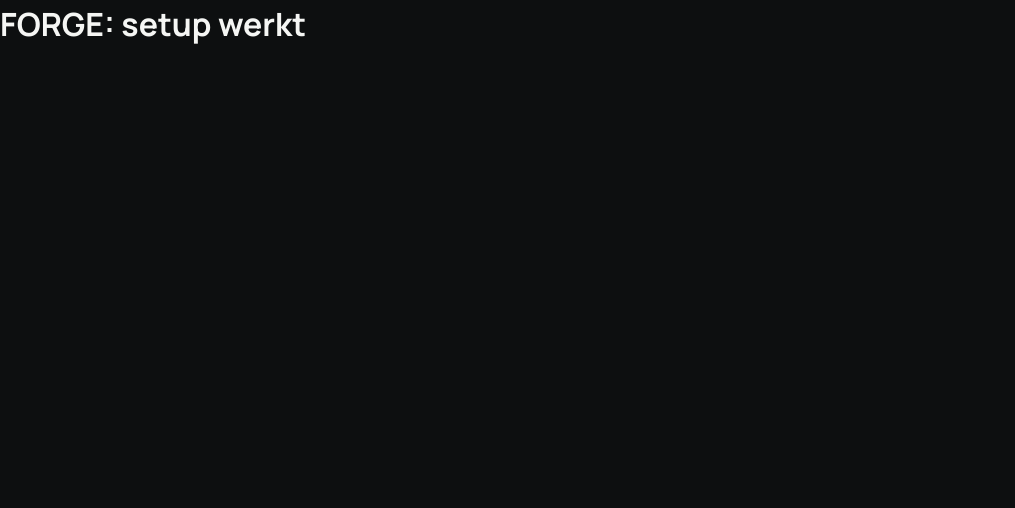
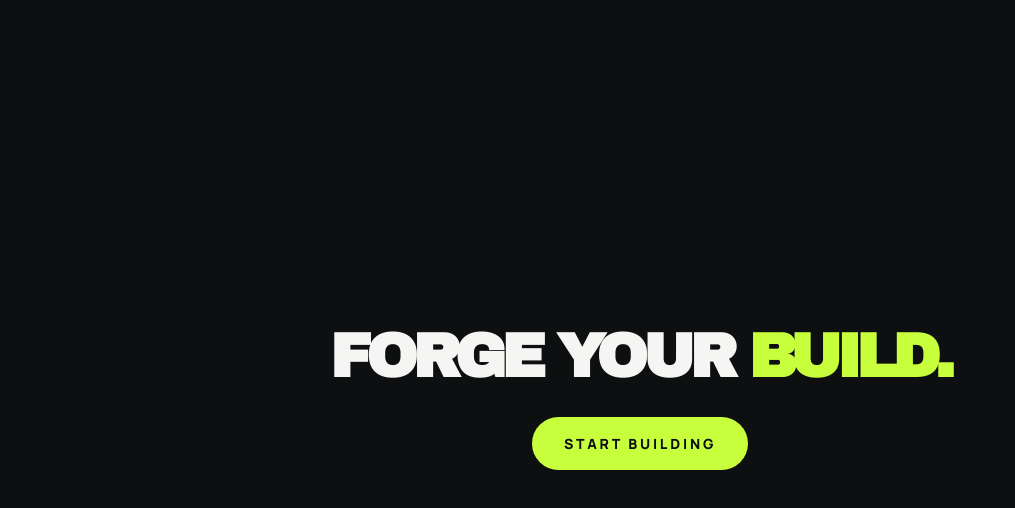
Before and after one commit to finn-van-eyck/configurator-vaneyck, a React (Vite) app in the folder code/: page / in a window 1280 px wide. Shown: the top 508 px of the page, without its empty margins (0-1015 px from the left). Built offline with nearby package versions, Linux system fonts and the light colour scheme.

Commit message:
routes inorde gemaakt en de landingpage en configpage start aangemaakt met al opmaak.

```diff
--- a/code/src/App.tsx
+++ /dev/null
@@ -1,5 +0,0 @@
-const App = () => {
-  return <h1>FORGE: setup werkt</h1>;
-};
-
-export default App;
--- /dev/null
+++ b/code/src/constants.ts
@@ -0,0 +1,4 @@
+export const ROUTES = {
+  HOME: "/",
+  CONFIGURE: "/configure",
+} as const;
--- a/code/src/main.tsx
+++ b/code/src/main.tsx
@@ -1,11 +1,19 @@
 import { StrictMode } from "react";
 import { createRoot } from "react-dom/client";
+import { createBrowserRouter, RouterProvider } from "react-router";
 import "./styles/tokens.css";
 import "./styles/globals.css";
-import App from "./App.tsx";
+import { ROUTES } from "./constants";
+import LandingPage from "./pages/LandingPage/LandingPage";
+import ConfiguratorPage from "./pages/ConfiguratorPage/ConfiguratorPage";
+
+const router = createBrowserRouter([
+  { path: ROUTES.HOME, element: <LandingPage /> },
+  { path: ROUTES.CONFIGURE, element: <ConfiguratorPage /> },
+]);
 
 createRoot(document.getElementById("root")!).render(
   <StrictMode>
-    <App />
+    <RouterProvider router={router} />
   </StrictMode>,
 );
--- /dev/null
+++ b/code/src/pages/ConfiguratorPage/ConfiguratorPage.module.css
@@ -0,0 +1,30 @@
+.configurator {
+  position: fixed;
+  inset: 0;
+  overflow: hidden;
+  display: flex;
+  flex-direction: column;
+  align-items: center;
+  justify-content: center;
+  gap: var(--space-lg);
+  background-color: var(--color-bg-deep);
+}
+
+.configurator__label {
+  font-size: var(--font-size-label);
+  font-weight: var(--font-weight-heavy);
+  letter-spacing: var(--letter-spacing-label);
+  text-transform: uppercase;
+  color: var(--color-text-accent);
+}
+
+.configurator__back {
+  font-size: var(--font-size-sm);
+  font-weight: var(--font-weight-bold);
+  color: var(--color-text-secondary);
+  transition: color var(--transition-fast);
+}
+
+.configurator__back:hover {
+  color: var(--color-text-primary);
+}
--- /dev/null
+++ b/code/src/pages/ConfiguratorPage/ConfiguratorPage.tsx
@@ -0,0 +1,16 @@
+import { Link } from "react-router";
+import { ROUTES } from "../../constants";
+import styles from "./ConfiguratorPage.module.css";
+
+const ConfiguratorPage = () => {
+  return (
+    <main className={styles.configurator}>
+      <p className={styles.configurator__label}>Configurator</p>
+      <Link to={ROUTES.HOME} className={styles.configurator__back}>
+        Back
+      </Link>
+    </main>
+  );
+};
+
+export default ConfiguratorPage;
--- /dev/null
+++ b/code/src/pages/LandingPage/LandingPage.module.css
@@ -0,0 +1,38 @@
+.landing {
+  min-height: 100dvh;
+  display: flex;
+  flex-direction: column;
+  align-items: center;
+  justify-content: center;
+  gap: var(--space-xl);
+  padding: var(--space-2xl) var(--space-lg);
+  text-align: center;
+}
+
+.landing__title {
+  font-family: var(--font-family-display);
+  font-size: var(--font-size-display);
+  line-height: var(--line-height-display);
+  letter-spacing: var(--letter-spacing-display);
+  text-transform: uppercase;
+}
+
+.landing__accent {
+  color: var(--color-text-accent);
+}
+
+.landing__link {
+  padding: var(--space-md) var(--space-xl);
+  border-radius: var(--radius-pill);
+  background-color: var(--color-actions-primary);
+  color: var(--color-actions-primary-text);
+  font-size: var(--font-size-sm);
+  font-weight: var(--font-weight-heavy);
+  letter-spacing: var(--letter-spacing-label);
+  text-transform: uppercase;
+  transition: background-color var(--transition-fast);
+}
+
+.landing__link:hover {
+  background-color: var(--color-actions-primary-hover);
+}
--- /dev/null
+++ b/code/src/pages/LandingPage/LandingPage.tsx
@@ -0,0 +1,18 @@
+import { Link } from "react-router";
+import { ROUTES } from "../../constants";
+import styles from "./LandingPage.module.css";
+
+const LandingPage = () => {
+  return (
+    <main className={styles.landing}>
+      <h1 className={styles.landing__title}>
+        Forge your <span className={styles.landing__accent}>build.</span>
+      </h1>
+      <Link to={ROUTES.CONFIGURE} className={styles.landing__link}>
+        Start building
+      </Link>
+    </main>
+  );
+};
+
+export default LandingPage;
```
